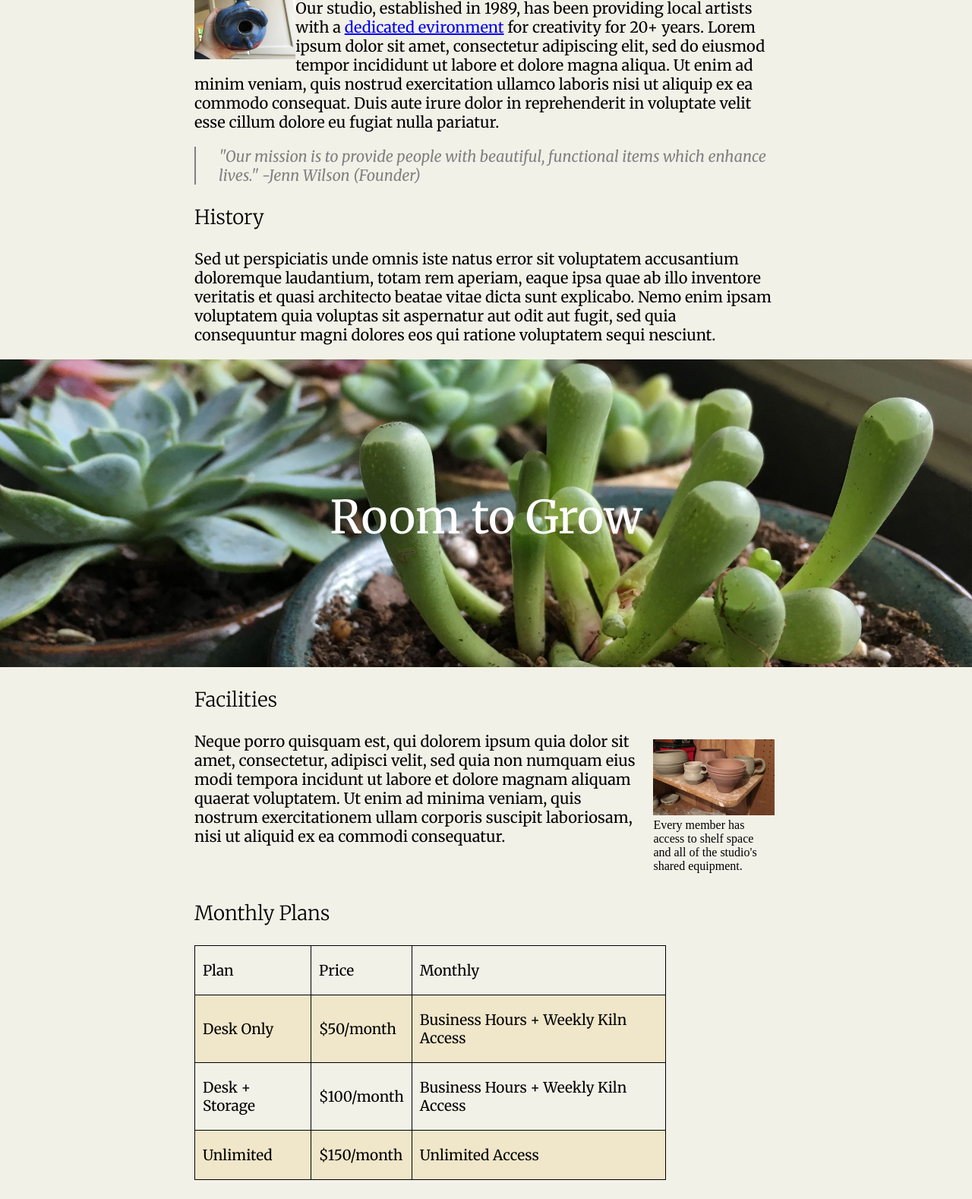
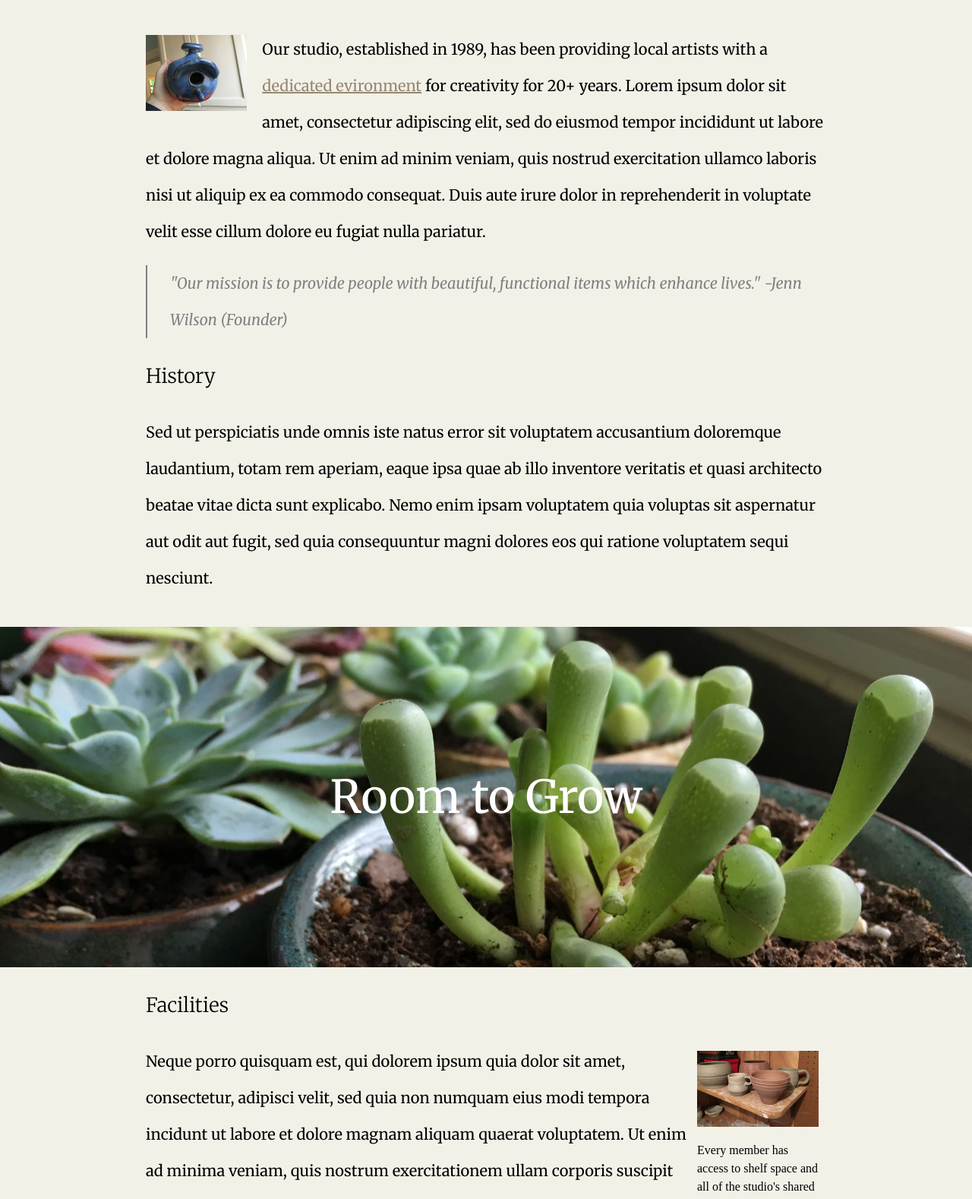
Before and after one commit to stephen-boynton/week-one-project, a plain HTML site: page about.html in a window 1280 px wide. Shown: the part 202-1780 px from the top of the page at 76% size. Drawn offline with Linux system fonts and the light colour scheme.

Commit message:
Clean up margins, finalize

```diff
--- a/style.css
+++ b/style.css
@@ -56,7 +56,7 @@ header {
   background-color: white;
   position: fixed;
   width: 100%;
-  box-shadow: 0 3px 5px 2px rgba(68, 68, 68, 0.1);
+  box-shadow: 0 1px 5px 2px rgba(68, 68, 68, 0.1);
 }
 
 .logo > a > img {
@@ -183,7 +183,7 @@ main > h1, main > h2 {
 }
 
 footer {
-  margin-top: 40px;
+  margin-top: 20px;
   display: flex;
   width: 100%;
   color: white;
@@ -204,6 +204,11 @@ footer {
   flex-direction: column;
   align-items: center;
   width: 100%;
+  line-height: 3em;
+}
+
+.main-about h1 {
+  margin: 50px 0px;
 }
 
 .main-about p {
@@ -211,11 +216,25 @@ footer {
   font-size: 20px;
 }
 
+.main-about a {
+  color: #968772;
+  transition: color 0.5s;
+}
+
+.main-about a:hove {
+  color: #967343
+}
+
 .intro, .history {
-  max-width: 60%;
+  max-width: 70%;
+}
+
+.history {
+  margin-bottom: 20px;
 }
 
 .intro img {
+  padding: 25px 20px 0px 0px;
   max-height: 100px;
   float: left;
 }
@@ -248,7 +267,7 @@ blockquote {
 
 .facilities {
   display: flex;
-  max-width: 60%;
+  max-width: 70%;
   align-items: center;
   flex-wrap: wrap;
 }
@@ -274,15 +293,20 @@ blockquote {
   padding: 0;
 }
 
+figcaption {
+  line-height: 1.5em;
+}
+
 .facilities img {
   max-height: 100px;
 }
 
 .plans {
   display: flex;
-  width: 60%;
+  width: 70%;
   font-family: Merriweather, serif;
-  font-size: 19px;
+  font-size: 18px;
+  line-height: 1.6em;
 }
 
 td {
@@ -327,8 +351,8 @@ table {
 
 .sign-up-box p {
   margin: 10px 0px 20px 0px;
-  font-size: 25px;
-  font-weight: bold;
+  font-size: 20px;
+  font-family: Merriweather, serif;
 }
 
 .sign-up-box input {
@@ -336,7 +360,7 @@ table {
   border-bottom: 2px solid #968772;
   width: 90%;
   font-size: 20px;
-  margin: 10px 0px 10px 0px;
+  margin: 20px 0px 10px 0px;
   transition: border-bottom-color 1s, width 0.5s;
 }
 
```
Also changed, not shown: project-layout/about-page-layout.png, project-layout/newsletter-page-layout.png.
